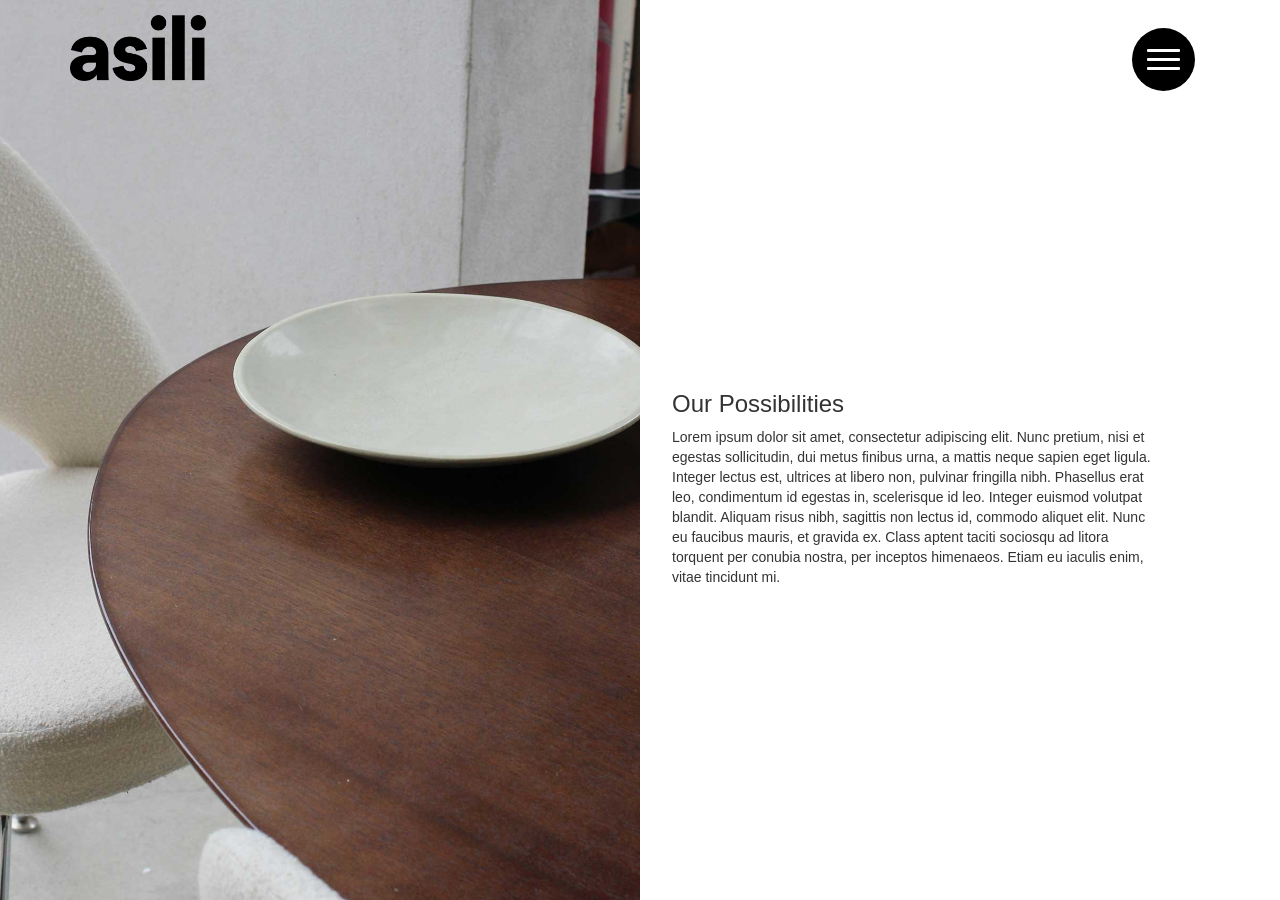
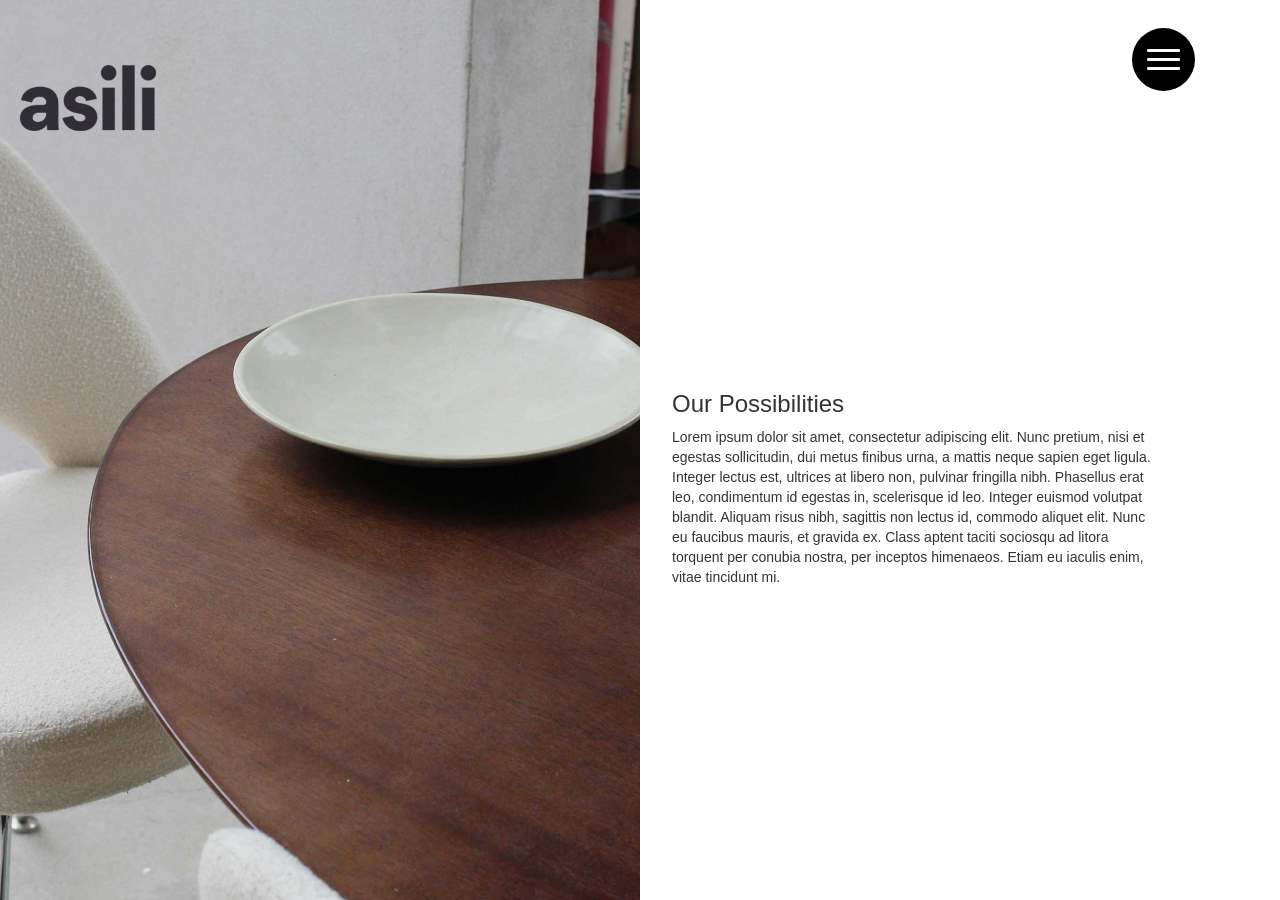
Before and after one commit to FinnLawrence/asili-web, a Jekyll site: the page built from materials/index.html, in a window 1280 px wide. Built offline with Jekyll 4.4.1, drawn with Linux system fonts in a browser that asks for light colours; nearby versions of some CDN libraries.

Commit message:
Added haiti color and made homepage overlay bigger

```diff
--- a/_config.yml
+++ b/_config.yml
@@ -11,3 +11,4 @@ twitter: 'TODO'
 color-background: '#e0dad3'
 color-text: '#000000'
 color-text-light: '#AAAAAA'
+color-haiti: '#302D34'
--- a/css/site.scss
+++ b/css/site.scss
@@ -158,7 +158,7 @@ html, body {
             left: 50%;
             width: 400px;
             height: 400px;
-            background-color: black;
+            background-color: {{ site.color-haiti }};
             border-radius: 50%;
             @include transition(all 0.3s);
             @include transform(translate(-50%, -50%));
@@ -188,6 +188,9 @@ html, body {
 
         .navbar-brand {
             height: 96px;
+            position: relative;
+            top: 50px;
+            left: -50px;
 
             img {
                 height: 66px;
@@ -239,7 +242,10 @@ html, body {
 
     span.slash {
         font-size: 48px;
-        color: black;
+        color: {{ site.color-haiti }};
+        @media(min-width: 992px) {
+            font-size: 72px;
+        }
     }
 }
 
@@ -256,6 +262,9 @@ html, body {
 
         img {
             height: 64px;
+            @media(min-width: 992px) {
+                height: 96px;
+            }
         }
     }
 }
@@ -271,7 +280,10 @@ html, body {
         padding-left: 20px;
         font-size: 16px;
         font-weight: bold;
-        color: black;
+        color: {{ site.color-haiti }};
+        @media(min-width: 992px) {
+            font-size: 24px;
+        }
     }
 }
 
```
Also changed, not shown: img/logo-500.png.
